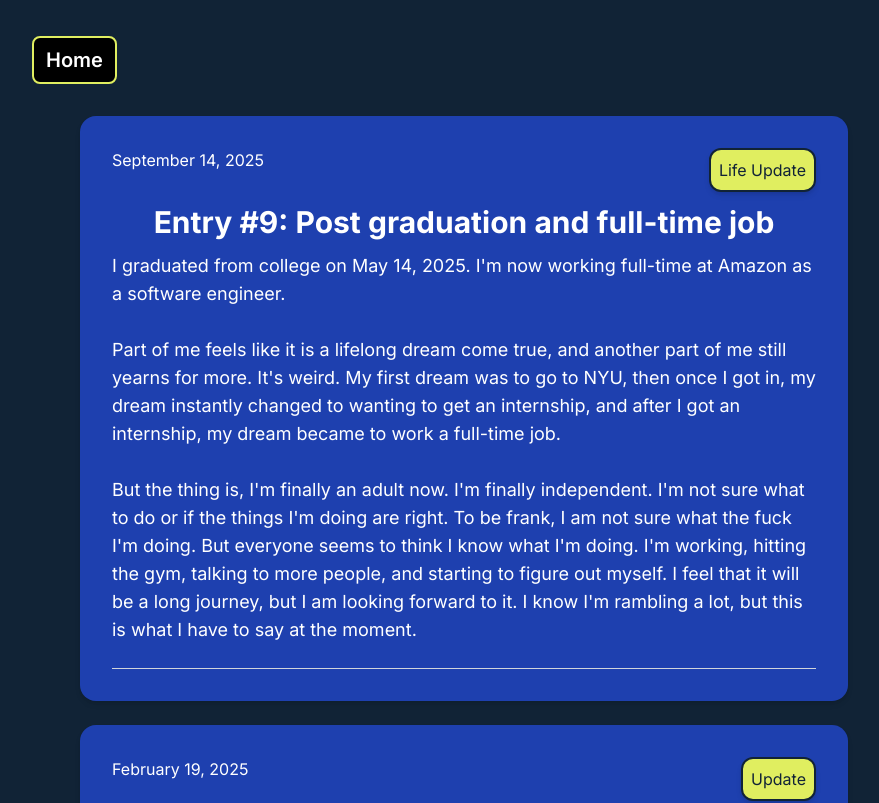
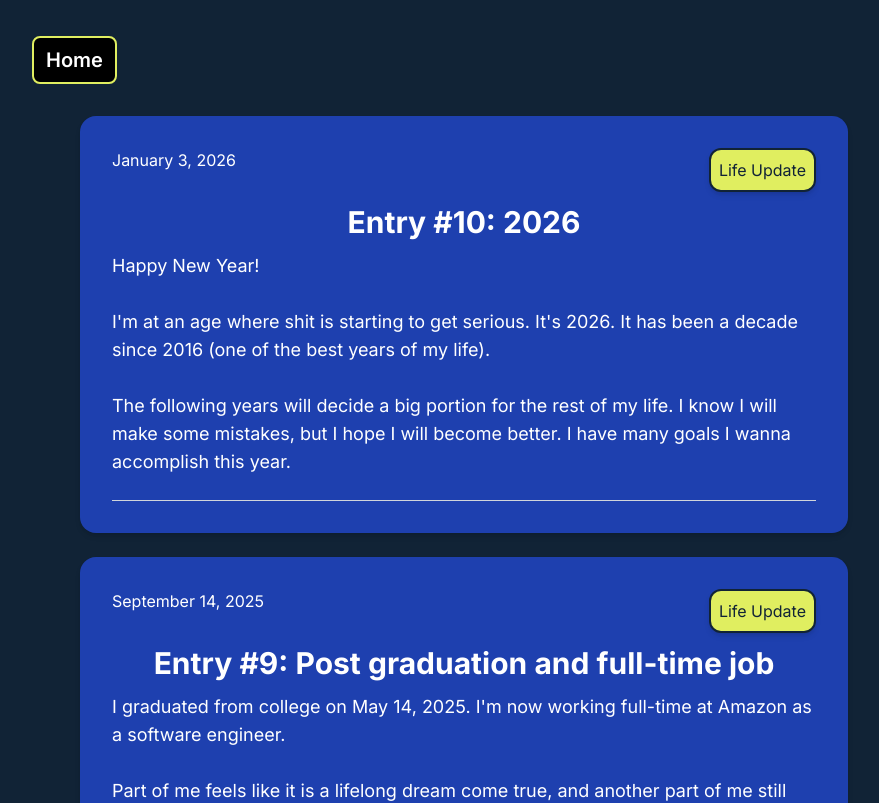
Before and after one commit to DaviZCodes/my-website-bento, a Next.js app: page /blog in a window 1280 px wide. Shown: the top 803 px of the page, without its empty margins (176-1055 px from the left). Built offline with nearby package versions, Linux system fonts and the light colour scheme.

Commit message:
Update Blog Post for 2026

```diff
--- a/src/app/blog/BlogPosts.tsx
+++ b/src/app/blog/BlogPosts.tsx
@@ -68,6 +68,14 @@ function BlogEntry({
 }
 
 const blogPostEntries = [
+  {
+    datePosted: "January 3, 2026",
+    title: "Entry #10: 2026",
+    tag: "Life Update",
+    image: "",
+    content:
+      "Happy New Year! \n\n I'm at an age where shit is starting to get serious. It's 2026. It has been a decade since 2016 (one of the best years of my life). \n\n The following years will decide a big portion for the rest of my life. I know I will make some mistakes, but I hope I will become better. I have many goals I wanna accomplish this year.",
+  },
   {
     datePosted: "September 14, 2025",
     title: "Entry #9: Post graduation and full-time job",
```
